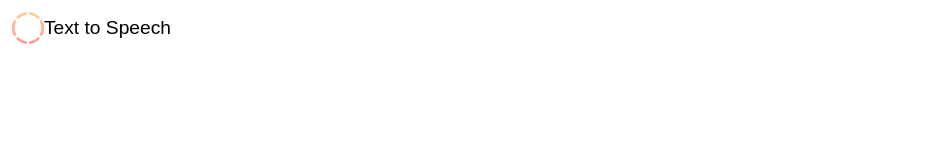
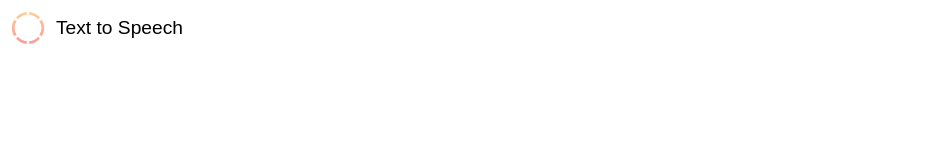
Before and after one commit to AntCas/text-to-speech, a React (Create React App) app: page / in a window 1280 px wide. Shown: the top 160 px of the page, without its empty margins (0-927 px from the left). Built offline with nearby package versions, Linux system fonts and the light colour scheme.

Commit message:
rm logs and add margin

```diff
--- a/src/components/App.css
+++ b/src/components/App.css
@@ -6,6 +6,10 @@
 .App-header {
   padding: 12px;
   display: flex;
+}
+
+.App-header h1.App-title {
+  margin-left: 12px;
 }
 
 .App-logo {
--- a/src/components/App.js
+++ b/src/components/App.js
@@ -18,7 +18,6 @@ class App extends Component {
 
   handleChange = (event) => {
     const value = event.target.value;
-    console.log(value);
 
     if (value.includes(' ')) {
       this.handleSubmit(event);
@@ -37,7 +36,6 @@ class App extends Component {
   textToSpeech = (value) => {
     const utterThis = new SpeechSynthesisUtterance(value);
     synth.speak(utterThis);
-    console.log("talk about " + value);
   }
 
   render() {
```
